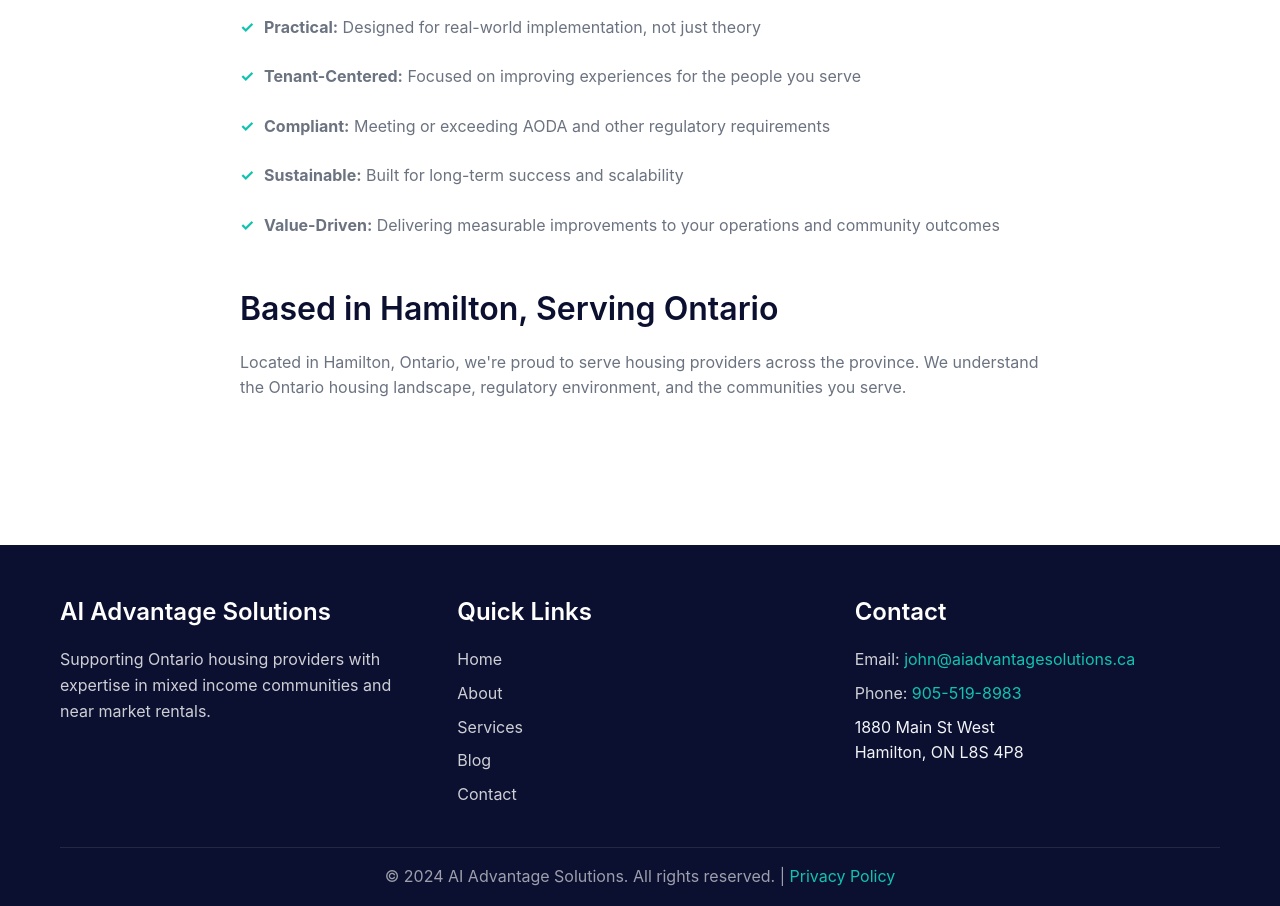
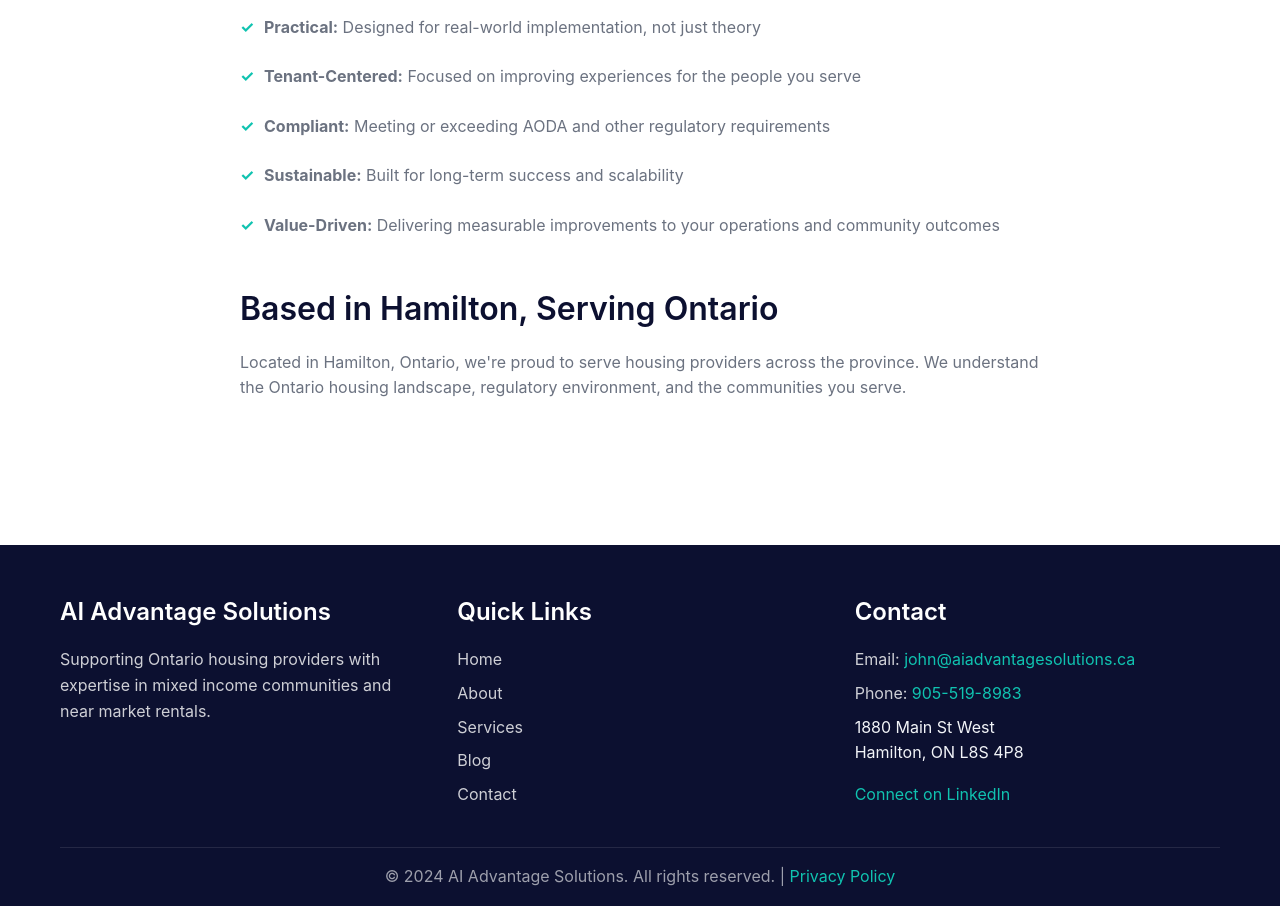
Before and after one commit to JohnHCunningham/housing-website, a plain HTML site: page about.html in a window 1280 px wide. Shown: the part 1583-2489 px from the top of the page. Drawn offline with Linux system fonts and the light colour scheme; a script that the page names is missing.

Commit message:
Add LinkedIn link to footer
- Added 'Connect on LinkedIn' link in footer contact section
- Link opens in new tab with security attributes
- Applied to all pages

```diff
--- a/about.html
+++ b/about.html
@@ -98,6 +98,9 @@
                         1880 Main St West<br>
                         Hamilton, ON L8S 4P8
                     </address>
+                    <p style="margin-top: 1rem;">
+                        <a href="https://www.linkedin.com/in/john-h-cunningham-567b97318/" target="_blank" rel="noopener noreferrer">Connect on LinkedIn</a>
+                    </p>
                 </div>
             </div>
             <div class="footer-bottom">
```
Also changed, not shown: blog.html (+3 -0 lines), contact.html (+3 -0 lines), index.html (+3 -0 lines), privacy.html (+3 -0 lines), services.html (+3 -0 lines).
